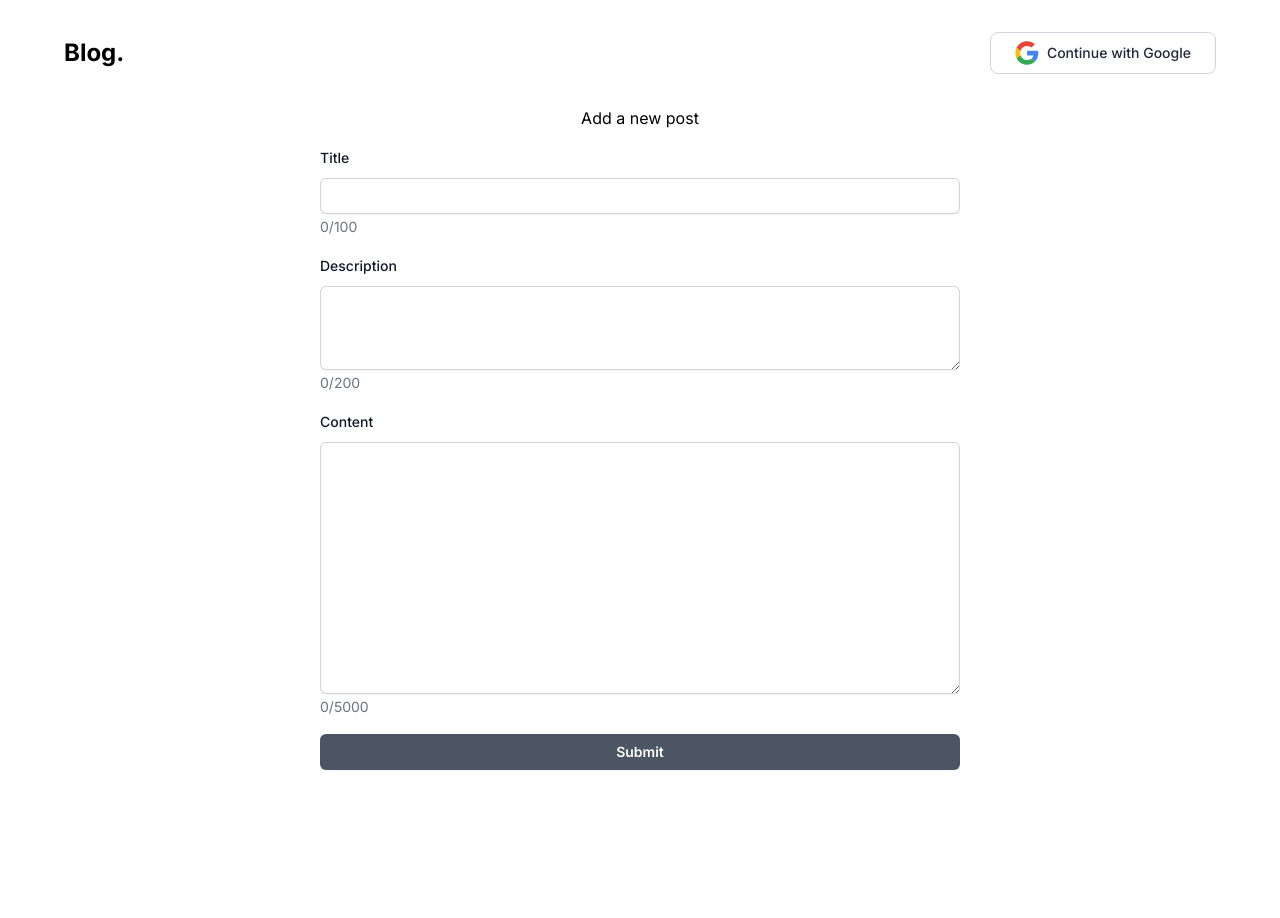
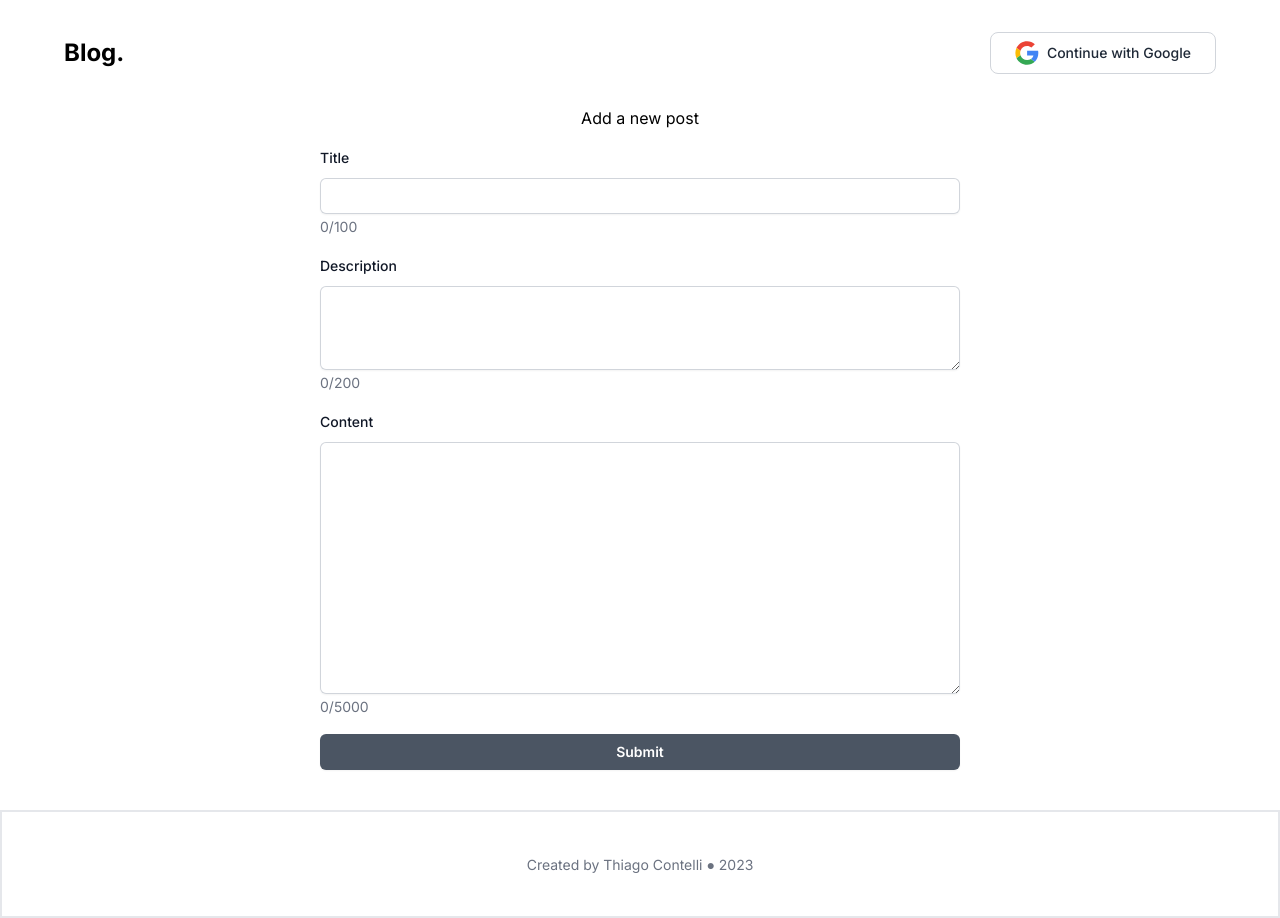
Before and after one commit to thiagocontelli/blogponto, a Next.js app: page /posts/new in a window 1280 px wide. Before the commit the page ends 800 px from the top, so only its background shows below. Built offline with nearby package versions, Linux system fonts and the light colour scheme; no server answers.

Commit message:
Create Footer component

```diff
--- a/app/layout.tsx
+++ b/app/layout.tsx
@@ -1,5 +1,5 @@
 import { Inter } from 'next/font/google'
-import { Header, ProvidersWrapper } from '../components'
+import { Header, ProvidersWrapper, Footer } from '@components'
 import './globals.css'
 
 const inter = Inter({ subsets: ['latin'] })
@@ -23,6 +23,8 @@ export default function RootLayout({
           <div className='xl:mx-80 lg:mx-40 mx-4'>
             {children}
           </div>
+
+          <Footer />
         </ProvidersWrapper>
       </body>
     </html>
--- /dev/null
+++ b/components/Footer.tsx
@@ -0,0 +1,15 @@
+import Link from "next/link";
+
+export function Footer() {
+  return (
+    <div className="py-10 text-center border-2 border-t-gray-200 mt-10">
+      <Link
+        href={`https://www.linkedin.com/in/thiagocontelli/`}
+        target='_blank'
+        className="text-sm text-gray-500 hover:underline cursor-pointer"
+      >
+        Created by Thiago Contelli ● 2023
+      </Link>
+    </div>
+  )
+}
--- a/components/index.tsx
+++ b/components/index.tsx
@@ -6,6 +6,7 @@ export * from './IconButton'
 export * from './MdReader'
 export * from './ProvidersWrapper'
 export * from './Tooltip'
+export * from './Footer'
 
 export {
   Menu,
```
